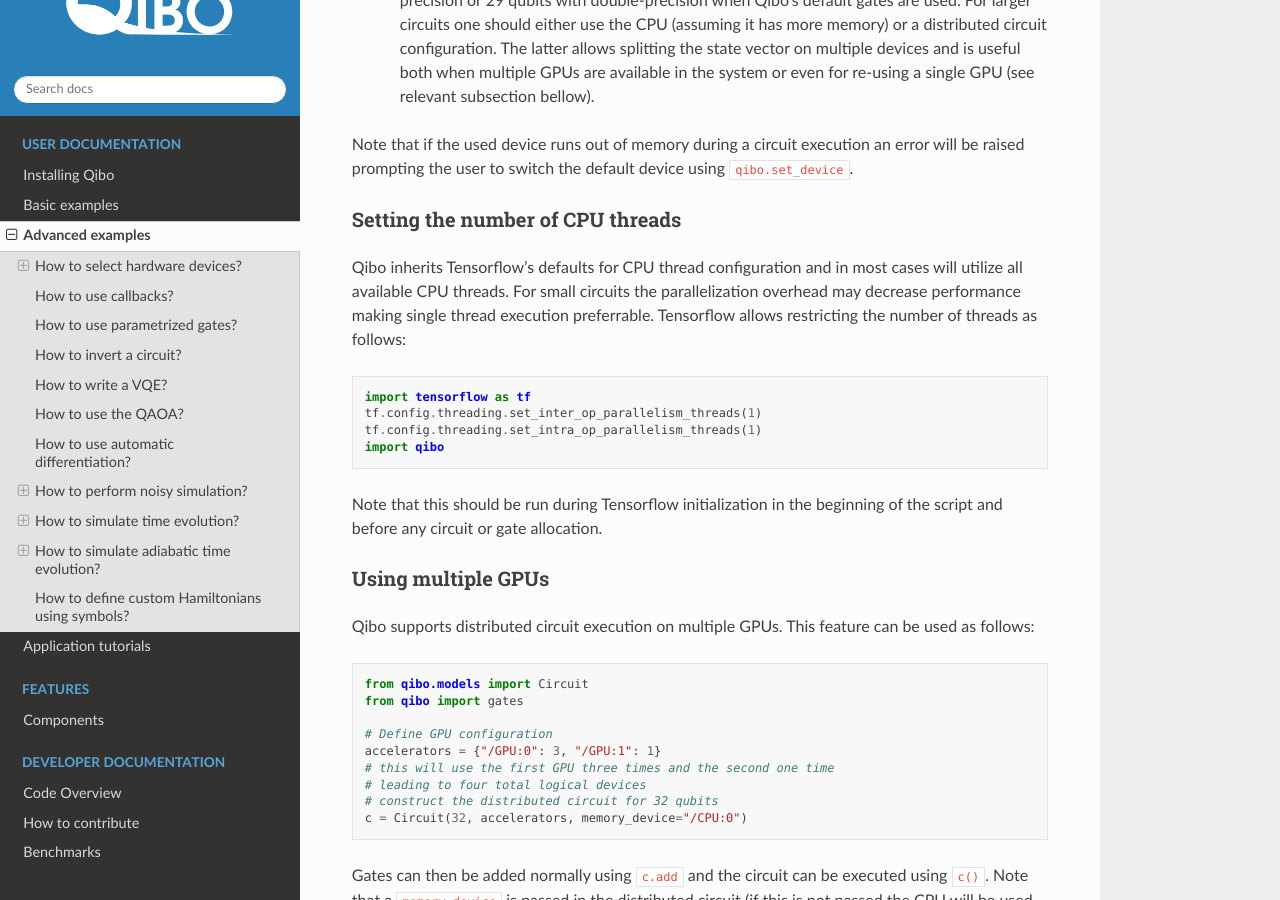
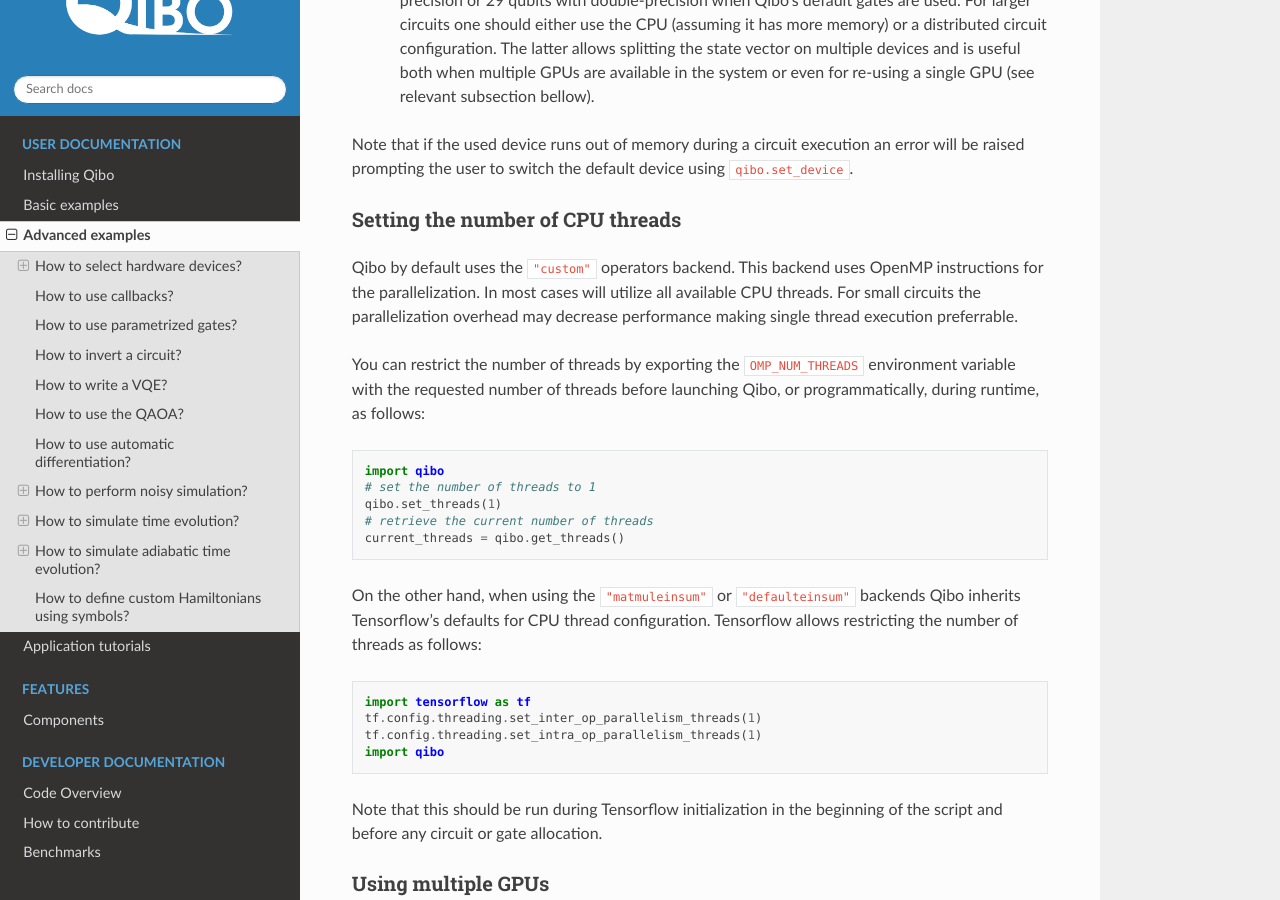
Before and after one commit to qiboteam/qibo, a Sphinx documentation site: the page built from doc/source/advancedexamples.rst, in a window 1280 px wide and 900 px high, scrolled down 1130 px. Built offline with Sphinx 7.4.7 and the Read the Docs theme 2.0.0, drawn with Linux system fonts in a browser that asks for light colours; pages that are not in the unit, such as notebooks, are missing from menus.

Commit message:
adding documentation

```diff
--- a/doc/source/advancedexamples.rst
+++ b/doc/source/advancedexamples.rst
@@ -64,9 +64,25 @@
 Setting the number of CPU threads
 ^^^^^^^^^^^^^^^^^^^^^^^^^^^^^^^^^
 
-Qibo inherits Tensorflow's defaults for CPU thread configuration and in most cases
-will utilize all available CPU threads. For small circuits the parallelization
-overhead may decrease performance making single thread execution preferrable.
+Qibo by default uses the ``"custom"`` operators backend. This backend uses
+OpenMP instructions for the parallelization. In most cases will utilize all
+available CPU threads. For small circuits the parallelization overhead may
+decrease performance making single thread execution preferrable.
+
+You can restrict the number of threads by exporting the ``OMP_NUM_THREADS``
+environment variable with the requested number of threads before launching Qibo,
+or programmatically, during runtime, as follows:
+
+.. code-block::  python
+
+    import qibo
+    # set the number of threads to 1
+    qibo.set_threads(1)
+    # retrieve the current number of threads
+    current_threads = qibo.get_threads()
+
+On the other hand, when using the ``"matmuleinsum"`` or ``"defaulteinsum"``
+backends Qibo inherits Tensorflow's defaults for CPU thread configuration.
 Tensorflow allows restricting the number of threads as follows:
 
 .. code-block::  python
```
Also changed, not shown: doc/source/installation.rst (+6 -4 lines).
